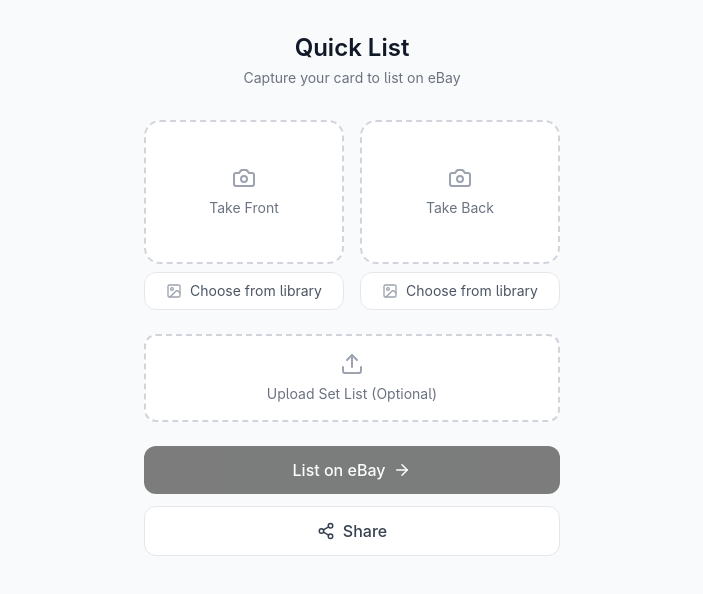
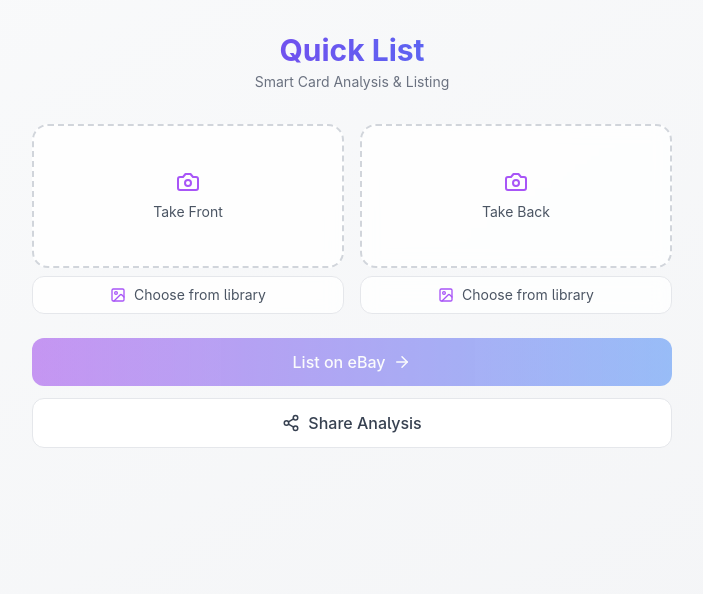
Before and after one commit to Mr-bgrand/rapid-card-lister, a React (Vite) app: page / in a window 1280 px wide. Shown: the top 594 px of the page, without its empty margins (288-991 px from the left). Built offline with nearby package versions, Linux system fonts and the light colour scheme.

Commit message:
Enhance UI and add eBay data
This commit enhances the UI to provide a more modern and visually appealing design.  It also adds functionality to display recent eBay sales and lowest buy-it-now prices, along with extracted data from the images.

```diff
--- a/src/pages/Index.tsx
+++ b/src/pages/Index.tsx
@@ -1,5 +1,6 @@
+
 import { useState, useRef } from "react";
-import { Camera, X, Share2, ArrowRight, Upload, Loader2, Image as ImageIcon } from "lucide-react";
+import { Camera, X, Share2, ArrowRight, Upload, Loader2, Image as ImageIcon, DollarSign, TrendingUp, TrendingDown, ChartBar } from "lucide-react";
 import { motion, AnimatePresence } from "framer-motion";
 import { toast } from "sonner";
 import { analyzeCard, type CardGradingResult } from '../utils/imageProcessing';
@@ -172,15 +173,17 @@ const Index = () => {
   };
 
   return (
-    <div className="min-h-screen bg-gray-50">
-      <div className="max-w-md mx-auto p-4">
+    <div className="min-h-screen bg-gradient-to-br from-gray-50 to-gray-100">
+      <div className="max-w-2xl mx-auto p-4">
         <motion.div
           initial={{ opacity: 0, y: -20 }}
           animate={{ opacity: 1, y: 0 }}
           className="text-center mb-8 pt-4"
         >
-          <h1 className="text-2xl font-semibold text-gray-900">Quick List</h1>
-          <p className="text-sm text-gray-500 mt-1">Capture your card to list on eBay</p>
+          <h1 className="text-3xl font-bold bg-gradient-to-r from-purple-600 to-blue-500 bg-clip-text text-transparent">
+            Quick List
+          </h1>
+          <p className="text-sm text-gray-500 mt-1">Smart Card Analysis & Listing</p>
         </motion.div>
 
         <input
@@ -191,7 +194,11 @@ const Index = () => {
           accept="image/*"
         />
 
-        <div className="grid grid-cols-2 gap-4 mb-6">
+        <motion.div
+          initial={{ opacity: 0, y: 10 }}
+          animate={{ opacity: 1, y: 0 }}
+          className="grid grid-cols-2 gap-4 mb-6"
+        >
           {["front", "back"].map((side) => (
             <motion.div
               key={side}
@@ -200,56 +207,43 @@ const Index = () => {
               className="relative"
             >
               {images[side as "front" | "back"] ? (
-                <div className="relative rounded-2xl overflow-hidden shadow-sm">
+                <div className="relative rounded-2xl overflow-hidden shadow-lg">
                   <img
                     src={images[side as "front" | "back"]!}
                     alt={`Card ${side}`}
                     className="w-full h-48 object-cover"
                   />
+                  <div className="absolute inset-0 bg-gradient-to-t from-black/50 to-transparent pointer-events-none" />
                   <button
                     onClick={() => removeImage(side as "front" | "back")}
                     className="absolute top-2 right-2 p-1.5 bg-black/50 rounded-full text-white backdrop-blur-sm"
                   >
                     <X size={16} />
                   </button>
+                  <span className="absolute bottom-2 left-2 text-white text-sm font-medium capitalize">
+                    {side} View
+                  </span>
                 </div>
               ) : (
                 <div className="flex flex-col space-y-2">
                   <button
                     onClick={() => startCamera(side as "front" | "back")}
-                    className="w-full h-36 rounded-2xl border-2 border-dashed border-gray-300 flex flex-col items-center justify-center bg-white transition-all hover:border-gray-400 active:bg-gray-50"
+                    className="w-full h-36 rounded-2xl border-2 border-dashed border-gray-300 flex flex-col items-center justify-center bg-white/80 backdrop-blur-sm transition-all hover:border-purple-400 hover:bg-purple-50/50 active:bg-purple-100/50"
                   >
-                    <Camera className="w-6 h-6 text-gray-400 mb-2" />
-                    <span className="text-sm text-gray-500 capitalize">Take {side}</span>
+                    <Camera className="w-6 h-6 text-purple-500 mb-2" />
+                    <span className="text-sm text-gray-600 capitalize">Take {side}</span>
                   </button>
                   <button
                     onClick={() => selectFromLibrary(side as "front" | "back")}
-                    className="w-full py-2 px-3 rounded-xl border border-gray-200 flex items-center justify-center space-x-2 bg-white hover:bg-gray-50"
+                    className="w-full py-2 px-3 rounded-xl border border-gray-200 flex items-center justify-center space-x-2 bg-white/80 backdrop-blur-sm hover:bg-purple-50/50 transition-all"
                   >
-                    <ImageIcon className="w-4 h-4 text-gray-400" />
+                    <ImageIcon className="w-4 h-4 text-purple-500" />
                     <span className="text-sm text-gray-600">Choose from library</span>
                   </button>
                 </div>
               )}
             </motion.div>
           ))}
-        </div>
-
-        <motion.div
-          initial={{ opacity: 0, y: 10 }}
-          animate={{ opacity: 1, y: 0 }}
-          className="mb-6"
-        >
-          <label className="flex flex-col items-center p-4 bg-white rounded-xl border-2 border-dashed border-gray-300 cursor-pointer hover:border-gray-400">
-            <Upload className="w-6 h-6 text-gray-400 mb-2" />
-            <span className="text-sm text-gray-500">Upload Set List (Optional)</span>
-            <input
-              type="file"
-              accept=".json,.csv"
-              onChange={handleSetListUpload}
-              className="hidden"
-            />
-          </label>
         </motion.div>
 
         {isAnalyzing && (
@@ -258,9 +252,9 @@ const Index = () => {
             animate={{ opacity: 1, y: 0 }}
             className="mb-6"
           >
-            <div className="bg-white rounded-xl p-4 shadow-sm">
-              <h3 className="text-lg font-semibold mb-3">Analysis in Progress</h3>
-              <div className="space-y-3">
+            <div className="bg-white/80 backdrop-blur-sm rounded-2xl p-6 shadow-lg border border-gray-100">
+              <h3 className="text-lg font-semibold mb-4 text-gray-800">Analysis in Progress</h3>
+              <div className="space-y-4">
                 <AnimatePresence>
                   {analysisSteps.map((step, index) => (
                     <motion.div
@@ -270,9 +264,13 @@ const Index = () => {
                       exit={{ opacity: 0, x: 20 }}
                       className="flex items-center space-x-3"
                     >
-                      <div className={`w-2 h-2 rounded-full ${step.completed ? 'bg-green-500' : 'bg-gray-300'}`} />
+                      <div className={`w-2 h-2 rounded-full ${
+                        step.completed
+                          ? 'bg-green-500 animate-pulse'
+                          : 'bg-gray-300'
+                      }`} />
                       <div className="flex-1">
-                        <p className="text-sm font-medium text-gray-700">{step.step}</p>
+                        <p className="text-sm font-medium text-gray-800">{step.step}</p>
                         <p className="text-xs text-gray-500">{step.details}</p>
                       </div>
                       {step.completed && (
@@ -298,35 +296,80 @@ const Index = () => {
             animate={{ opacity: 1, y: 0 }}
             className="mb-6 space-y-4"
           >
-            <div className="bg-white rounded-xl p-4 shadow-sm">
-              <h3 className="text-lg font-semibold mb-3">Grading Analysis</h3>
-              <div className="space-y-2">
+            <div className="grid grid-cols-2 gap-4">
+              <div className="bg-white/80 backdrop-blur-sm rounded-2xl p-6 shadow-lg border border-gray-100">
+                <h3 className="text-lg font-semibold mb-4 text-gray-800 flex items-center">
+                  <ChartBar className="w-5 h-5 mr-2 text-purple-500" />
+                  Grading Analysis
+                </h3>
+                <div className="space-y-3">
                   {Object.entries(analysis).map(([key, value]) => (
                     <div key={key} className="flex justify-between items-center">
                       <span className="capitalize text-gray-600">{key}</span>
-                    <span className="font-medium">{typeof value === 'number' ? value.toFixed(1) : 'N/A'}</span>
+                      <div className="flex items-center">
+                        <div className="w-32 h-2 bg-gray-100 rounded-full mr-3">
+                          <motion.div
+                            initial={{ width: 0 }}
+                            animate={{ width: `${(typeof value === 'number' ? value : 0) * 10}%` }}
+                            className="h-full bg-purple-500 rounded-full"
+                          />
+                        </div>
+                        <span className="font-medium text-gray-800">
+                          {typeof value === 'number' ? value.toFixed(1) : 'N/A'}
+                        </span>
+                      </div>
                     </div>
                   ))}
                 </div>
               </div>
 
-            {salesHistory.length > 0 && (
-              <div className="bg-white rounded-xl p-4 shadow-sm">
-                <h3 className="text-lg font-semibold mb-3">Recent Sales</h3>
+              <div className="bg-white/80 backdrop-blur-sm rounded-2xl p-6 shadow-lg border border-gray-100">
+                <h3 className="text-lg font-semibold mb-4 text-gray-800 flex items-center">
+                  <DollarSign className="w-5 h-5 mr-2 text-green-500" />
+                  Market Data
+                </h3>
+                <div className="space-y-4">
+                  {salesHistory.length > 0 ? (
+                    <>
+                      <div>
+                        <p className="text-sm text-gray-500 mb-2">Recent Sales</p>
                         <div className="space-y-2">
                           {salesHistory.map((sale, index) => (
-                    <div key={index} className="flex justify-between items-center">
-                      <div className="text-sm">
+                            <div key={index} className="flex justify-between items-center text-sm">
+                              <div className="flex items-center">
                                 <span className="text-gray-600">{sale.date}</span>
                                 <span className="text-gray-400 mx-2">•</span>
                                 <span className="text-gray-600">{sale.condition}</span>
                               </div>
-                      <span className="font-medium">${sale.price.toFixed(2)}</span>
+                              <span className="font-medium text-gray-800">${sale.price.toFixed(2)}</span>
                             </div>
                           ))}
                         </div>
                       </div>
+                      <div>
+                        <p className="text-sm text-gray-500 mb-2">Price Trends</p>
+                        <div className="flex items-center justify-between">
+                          <div className="flex items-center text-green-500">
+                            <TrendingUp className="w-4 h-4 mr-1" />
+                            <span className="text-sm font-medium">
+                              ${Math.max(...salesHistory.map(s => s.price)).toFixed(2)}
+                            </span>
+                          </div>
+                          <div className="flex items-center text-red-500">
+                            <TrendingDown className="w-4 h-4 mr-1" />
+                            <span className="text-sm font-medium">
+                              ${Math.min(...salesHistory.map(s => s.price)).toFixed(2)}
+                            </span>
+                          </div>
+                        </div>
+                      </div>
+                    </>
+                  ) : (
+                    <p className="text-sm text-gray-500">No sales history available</p>
                   )}
+                </div>
+              </div>
+            </div>
           </motion.div>
         )}
 
@@ -338,7 +381,7 @@ const Index = () => {
           <button
             onClick={handleList}
             disabled={!analysis || isAnalyzing}
-            className="w-full py-3 px-4 bg-black text-white rounded-xl font-medium flex items-center justify-center space-x-2 disabled:opacity-50 disabled:cursor-not-allowed transition-all hover:bg-gray-900 active:bg-gray-800"
+            className="w-full py-3 px-4 bg-gradient-to-r from-purple-600 to-blue-500 text-white rounded-xl font-medium flex items-center justify-center space-x-2 disabled:opacity-50 disabled:cursor-not-allowed transition-all hover:from-purple-700 hover:to-blue-600 active:from-purple-800 active:to-blue-700"
           >
             {isAnalyzing ? (
               <>
@@ -355,7 +398,7 @@ const Index = () => {
 
           <button className="w-full py-3 px-4 bg-white text-gray-700 rounded-xl font-medium flex items-center justify-center space-x-2 border border-gray-200 transition-all hover:bg-gray-50 active:bg-gray-100">
             <Share2 size={18} />
-            <span>Share</span>
+            <span>Share Analysis</span>
           </button>
         </motion.div>
       </div>
```
Lines whose indentation alone changed are shown as unchanged.
